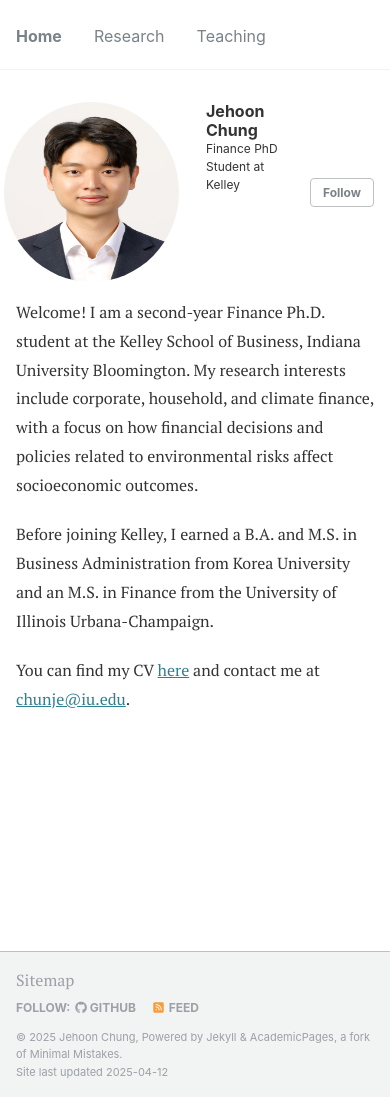
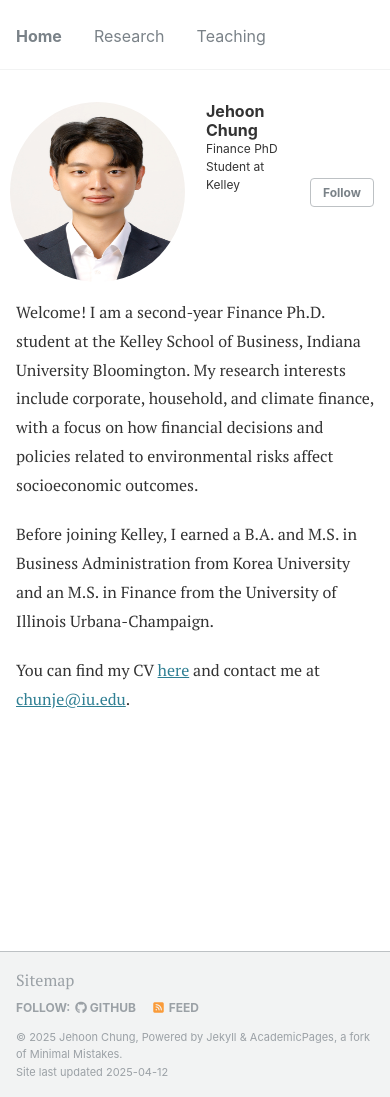
Before and after one commit to JehoonChung/jehoonchung.github.io, a Jekyll site: the page built from _pages/about.md, in a window 390 px wide and 1097 px high. Built offline with Jekyll 4.4.1, drawn with Linux system fonts in a browser that asks for light colours.

Commit message:
Update _custom.scss

```diff
--- a/_sass/_custom.scss
+++ b/_sass/_custom.scss
@@ -9,15 +9,20 @@
    ========================================================================== */
 
 @media screen and (max-width: 768px) {
+  .author {
+    display: grid;
+    grid-template-columns: 1fr;
+    justify-items: center;
+  }
+
   .author__avatar {
+    grid-column: 1;
     position: relative;
-    left: -3px; /* Precise adjustment */
-    transform: translateX(-3px); /* Additional fine control */
+    left: -3px;
 
     img {
       width: 180px;
       height: 180px;
-      margin-left: 0; /* Reset any previous margins */
     }
   }
 }
```
